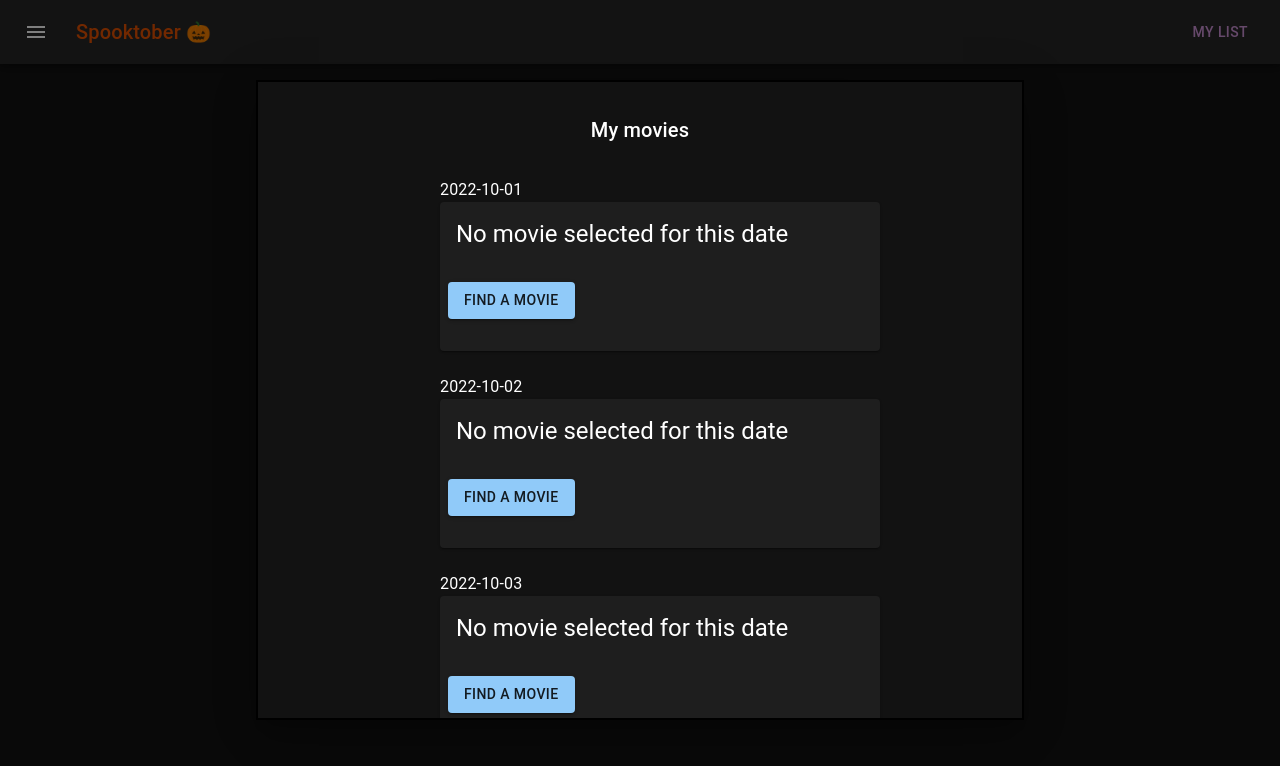
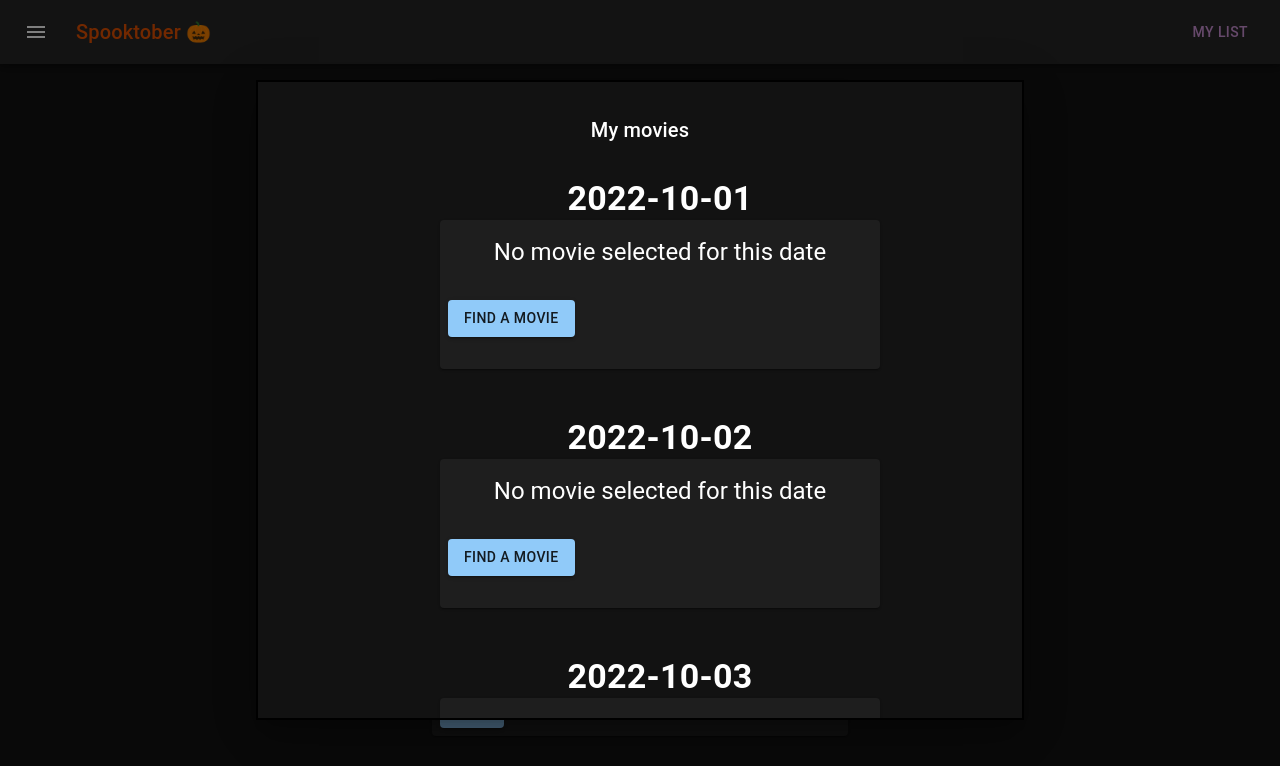
Before and after one commit to bombadillo/spooktober, a React (Create React App) app: page / in a window 1280 px wide. Both pictures are taken after a click on the button "MY LIST". Shown: the top 766 px of the page. Built offline with nearby package versions, Linux system fonts and the light colour scheme.

Commit message:
✨ Mark previously watched films

```diff
--- a/src/Home/Home.js
+++ b/src/Home/Home.js
@@ -24,7 +24,7 @@ function Home() {
             />
             <CardContent>
               <Typography gutterBottom variant="h5" component="div">
-                Begin your spooktacular journey
+                Begin your spooktacular movie list 🎬🎃
               </Typography>
               <Typography variant="body2" color="text.secondary">
                 With thousands of movies to choose from, you're bound to be in
@@ -39,16 +39,6 @@ function Home() {
             </CardActions>
           </Card>
         </Grid>
-        {/* <Grid item xs={4}>
-    <Box
-      sx={{
-        backgroundColor: 'primary.dark'}}>xs=4</Box>
-  </Grid>
-  <Grid item xs={8}>
-    <Box
-      sx={{
-        backgroundColor: 'primary.dark'}}>xs=8</Box>
-  </Grid> */}
       </Grid>
     </div>
   );
--- a/src/Movies/MovieCard.js
+++ b/src/Movies/MovieCard.js
@@ -70,6 +70,7 @@ function MovieCard(props) {
         </Typography>
       </CardContent>
       <CardActions sx={{ pb: 4 }}>
+        {props.movieSelected && (
           <Button
             size="small"
             variant="contained"
@@ -77,6 +78,7 @@ function MovieCard(props) {
           >
             Add to list
           </Button>
+        )}
         <Button
           size="small"
           variant="outlined"
--- a/src/Movies/MyMovies.js
+++ b/src/Movies/MyMovies.js
@@ -1,8 +1,14 @@
-import { Button, Card, CardActions, CardContent, Grid, Link, Modal, Typography } from '@mui/material';
+import {
+  Button,
+  Card,
+  CardActions,
+  CardContent,
+  Grid,
+  Modal,
+  Typography
+} from '@mui/material';
 import { Box } from '@mui/system';
 import { useEffect, useState } from 'react';
-
-import {Link as RouterLink} from 'react-router-dom';
 
 import MovieCard from './MovieCard';
 
@@ -49,8 +55,17 @@ function MyMovies(props) {
 
     localStorage.setItem('movie-list', JSON.stringify(updatedMovieList));
 
-    setMovieRefreshKey(movieRefreshKey + 1)
+    setMovieRefreshKey(movieRefreshKey + 1);
   }
+
+  const isPastWatchDate = movie => {
+    if (!movie) return;
+
+    const watchDate = new Date(movie.watchDate);
+    let currentDate = new Date(new Date().toISOString().split('T')[0]);
+
+    return watchDate.getTime() < currentDate.getTime();
+  };
 
   useEffect(() => {
     if (props.open) {
@@ -62,7 +77,6 @@ function MyMovies(props) {
   useEffect(() => {
     setDaysInMonth(getDaysInMonth(9, 2022));
   }, []);
-
 
   return (
     <Modal
@@ -87,25 +101,64 @@ function MyMovies(props) {
               <Grid
                 container
                 key={index}
-                sx={{ pb: 1 }}
+                sx={{ position: 'relative', mb: 4 }}
                 justifyContent="center"
               >
-                <Grid item xs={12} lg={8}>
-                  <Typography id="modal-modal-description" sx={{ mt: 2 }}>
-                    {day.toISOString().split('T')[0]}
+                <Grid item xs={12} lg={8} textAlign="center" position="relative">
+                  {isPastWatchDate(getMovieByDate(day)) && (
+                    <Box
+                      sx={{
+                        position: 'absolute',
+                        height: '100%',
+                        width: '100%',
+                        background: 'rgba(51, 54, 92,0.4)',
+                        zIndex: 1,
+                        display: 'flex',
+                        alignContent: 'center',
+                        alignItems: 'center',
+                        justifyContent: 'center'
+                      }}
+                    >
+                      <Typography
+                        variant="h3"
+                        sx={{ textShadow: '1px 2px 12px black' }}
+                      >
+                        Watched 🍿
+                      </Typography>
+                    </Box>
+                  )}
+
+                  <Typography
+                    variant="h4"
+                    id="modal-modal-description"
+                    sx={{ mt: 2 }}
+                    fontWeight="fontWeightBold"
+                  >
+                    {day.toISOString().split('T')[0]}{' '}
                   </Typography>
                   {getMovieByDate(day) ? (
-                    <MovieCard movie={getMovieByDate(day)} deletMovieTrigger={onMovieDeleted} />
+                    <MovieCard
+                      movie={getMovieByDate(day)}
+                      deletMovieTrigger={
+                        isPastWatchDate(getMovieByDate(day))
+                          ? null
+                          : onMovieDeleted
+                      }
+                    />
                   ) : (
                     <Card>
-
                       <CardContent>
                         <Typography gutterBottom variant="h5" component="div">
                           No movie selected for this date
                         </Typography>
                       </CardContent>
                       <CardActions sx={{ pb: 4 }}>
-                        <Button variant="contained" onClick={() => props.toggleOpen(false)}>Find a movie</Button>
+                        <Button
+                          variant="contained"
+                          onClick={() => props.toggleOpen(false)}
+                        >
+                          Find a movie
+                        </Button>
                       </CardActions>
                     </Card>
                   )}
--- a/src/index.js
+++ b/src/index.js
@@ -4,7 +4,7 @@ import './index.css';
 import Home from './Home/Home';
 import AddMovies from './Movies/AddMovie';
 import reportWebVitals from './reportWebVitals';
-import { createBrowserRouter, RouterProvider, Route } from 'react-router-dom';
+import { createBrowserRouter, RouterProvider, Navigate } from 'react-router-dom';
 import { ThemeProvider, createTheme } from '@mui/material/styles';
 import CssBaseline from '@mui/material/CssBaseline';
 import Root from "./routes/root";
@@ -15,6 +15,16 @@ const darkTheme = createTheme({
   }
 });
 
+function getStartingElement() {
+  const currentMovieList =
+      JSON.parse(localStorage.getItem('movie-list')) ?? [];
+
+  if (currentMovieList.length)
+    return <Navigate to="movies/add" />
+  else
+    return <Home />
+}
+
 const router = createBrowserRouter([
   {
     path: '/',
@@ -22,7 +32,7 @@ const router = createBrowserRouter([
     children: [
       {
         path: "/",
-        element: <Home />,
+        element: getStartingElement(),
       },
       {
         path: "movies/add",
```
Lines whose indentation alone changed are shown as unchanged.
